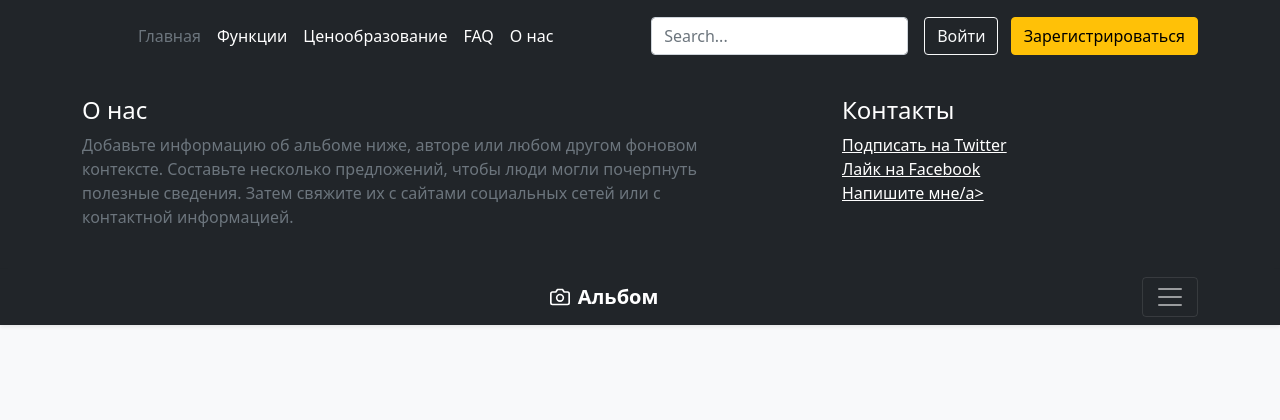
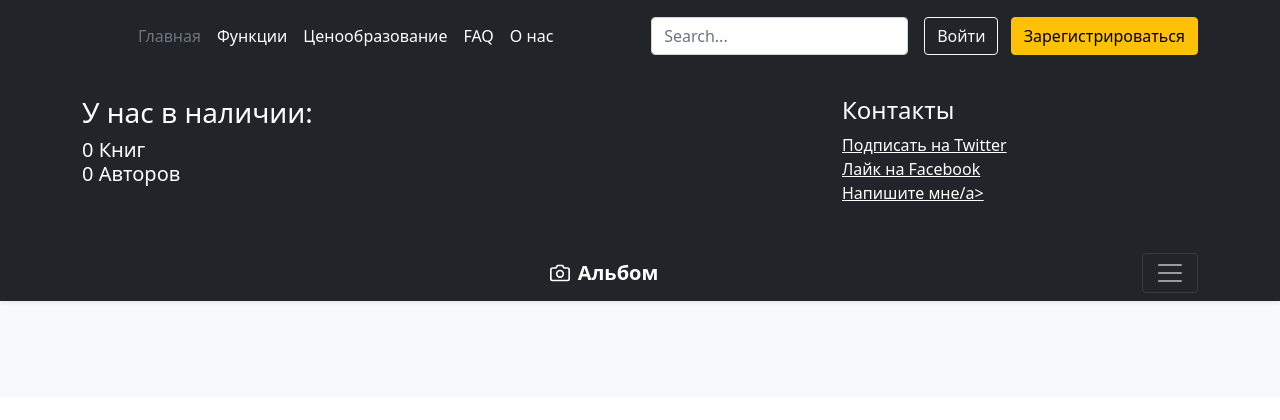
Before and after one commit to Aaharon97/OnlineShop_Vlad_Blushch_Z76, a Django app: page / in a window 1280 px wide, after a click that opens the changed part. Shown: the top 420 px of the page. Run offline with Django 4.2, Linux system fonts and the light colour scheme; data that the repository does not hold is empty.

Commit message:
-add homework21

```diff
--- a/templates/catalog/index.html
+++ b/templates/catalog/index.html
@@ -5,8 +5,8 @@
     <div class="container">
       <div class="row">
         <div class="col-sm-8 col-md-7 py-4">
-          <h4 class="text-white">О нас</h4>
-          <p class="text-muted">Добавьте информацию об альбоме ниже, авторе или любом другом фоновом контексте. Составьте несколько предложений, чтобы люди могли почерпнуть полезные сведения. Затем свяжите их с сайтами социальных сетей или с контактной информацией.</p>
+          <h3 class="text-white">У нас в наличии:</h3>
+          <h5 class="text-white">{{numb}} Книг <br>{{authors}} Авторов</h5>
         </div>
         <div class="col-sm-4 offset-md-1 py-4">
           <h4 class="text-white">Контакты</h4>
```
